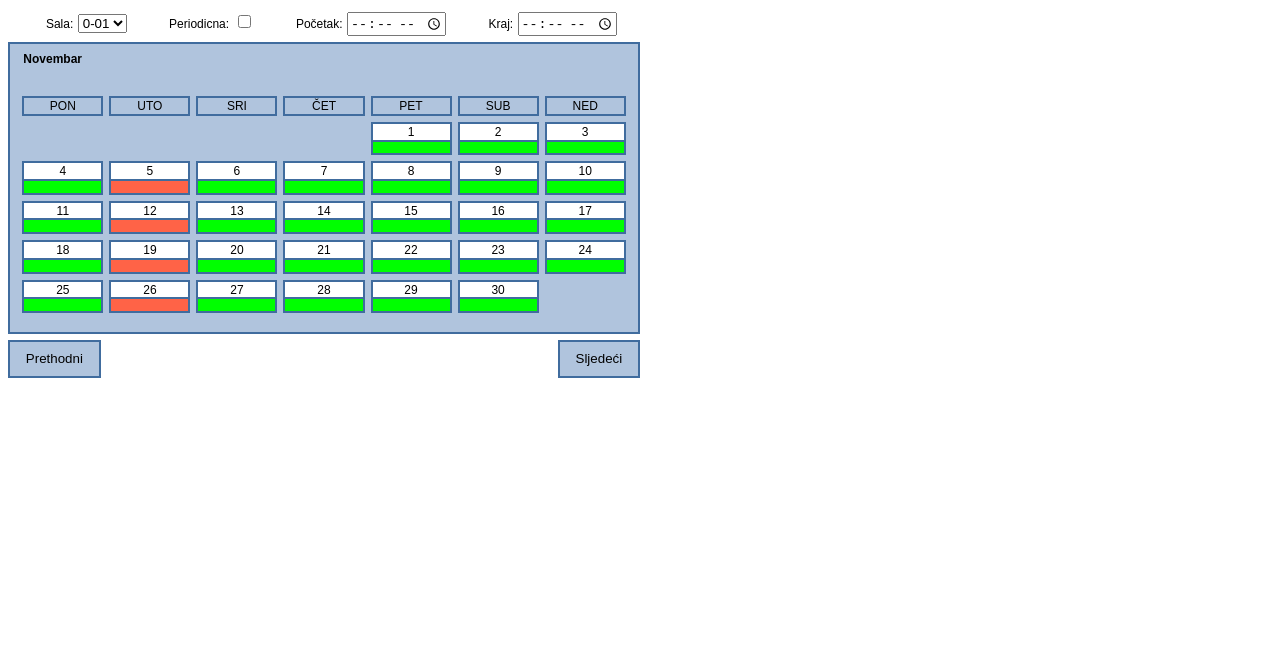
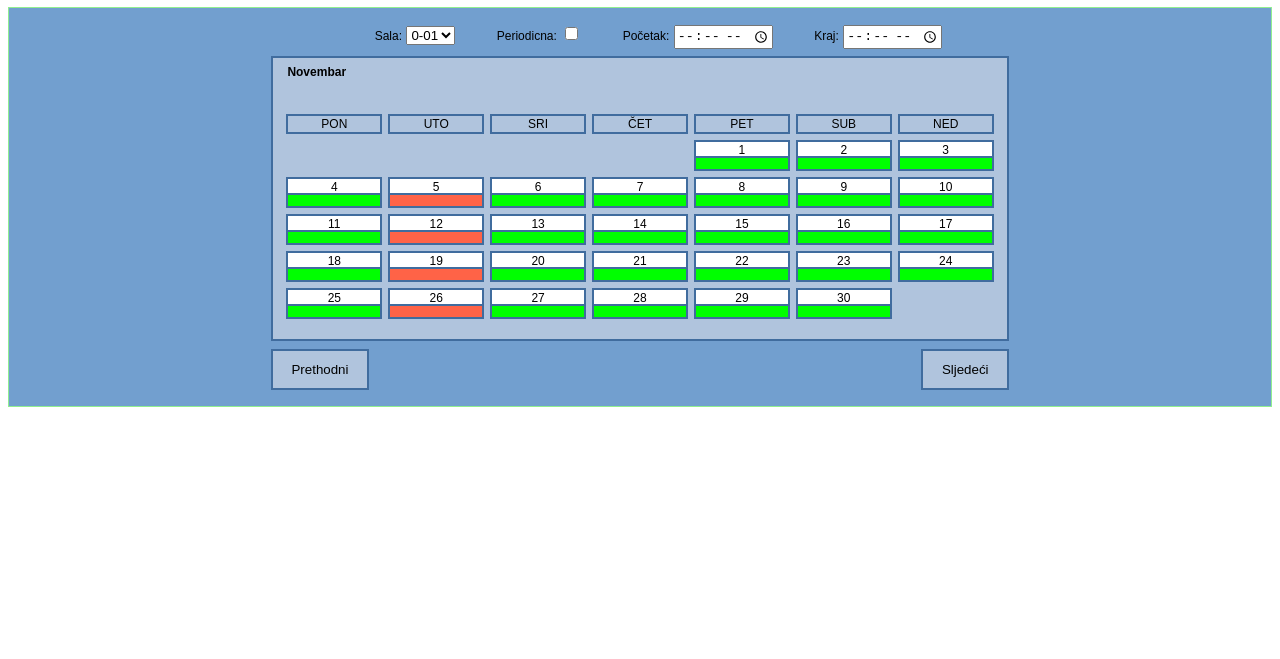
Before and after one commit to fpoljcic/wt-projekat, a plain HTML site: page rezervacija.html in a window 1280 px wide. Shown: the part 141-800 px from the top of the page. Drawn offline with Linux system fonts and the light colour scheme.

Commit message:
Centriran sadrzaj, uljepsan izgled, pojednostavljen css

```diff
--- a/rezervacija.css
+++ b/rezervacija.css
@@ -7,6 +7,7 @@ body {
 	background-color: #729fcf;
 	border: 1px solid lightgreen;
 	font-size: 12px;
+	text-align: center;
 }
 
 .meni ul {
@@ -34,7 +35,12 @@ body {
 }
 
 .sadrzaj {
-	padding-top: 1%;
+	float: left;
+	border: 1px solid lightgreen;
+	background-color: #729fcf;
+	margin-top: 0.5em;
+	padding: 1em;
+	text-align: center;
 }
 
 label {
@@ -43,13 +49,15 @@ label {
 }
 
 .kalendar {
-	width: 50%;
+	margin: auto;
+	width: 60%;
 }
 
 table {
-	float: left;
 	width: 100%;
 	margin-top: 1%;
+	margin-right: auto;
+	margin-left: auto;
 	padding-bottom: 2%;
 	padding-right: 1%;
 	padding-left: 1%;
@@ -79,38 +87,26 @@ th {
 }
 
 .brojevi td {
-	position: relative;
-	padding-bottom: 1.2em;
+	padding-bottom: 1em;
 }
 
-.slobodna::after {
-	position: absolute;
-	width: 100%;
-	height: 40%;
-	right: 0;
-	background-color: #00ff00;
-	border-top: 2px solid #406c9e;
-	content: "";
-	bottom: 0;
+.slobodna {
+	background: linear-gradient(0, #00ff00 0, #00ff00 40%, #406c9e 40%, #406c9e 47%, #ffffff 47%, #ffffff 100%);
 }
 
-.zauzeta::after {
-	position: absolute;
-	width: 100%;
-	height: 40%;
-	right: 0;
-	background-color: #ff6347;
-	border-top: 2px solid #406c9e;
-	content: "";
-	bottom: 0;
+.zauzeta {
+	background: linear-gradient(0, #ff6347 0, #ff6347 40%, #406c9e 40%, #406c9e 47%, #ffffff 47%, #ffffff 100%);
 }
 
 input[type=button] {
-	float: left;
 	background-color: #b0c4dd;
 	border: 2px solid #406c9e;
 	margin-top: 1%;
 	padding: 1.5% 2.5%;
+}
+
+input[name=prethodni] {
+	float: left;
 }
 
 input[name=sljedeci] {
@@ -134,13 +130,16 @@ input[name=sljedeci] {
 		display: none;
 	}
 
+	table {
+		empty-cells: hide;
+	}
+
 	.dani td {
 		margin-top: 2%;
 		margin-bottom: 2%;
 	}
 
 	table {
-		float: none;
 		padding-bottom: 0;
 		width: 200px;
 	}
@@ -148,8 +147,4 @@ input[name=sljedeci] {
 	input[type=button] {
 		float: none;
 	}
-
-	input[name=sljedeci] {
-		margin-left: 3.5em;
-	}
 }
--- a/sale.css
+++ b/sale.css
@@ -7,6 +7,7 @@ body {
 	background-color: #729fcf;
 	border: 1px solid lightgreen;
 	font-size: 12px;
+	text-align: center;
 }
 
 .meni ul {
@@ -36,7 +37,7 @@ body {
 .sadrzaj {
 	border: 1px solid lightgreen;
 	background-color: #729fcf;
-	margin-top: 1%;
+	margin-top: 0.5em;
 	padding: 1em;
 }
 
--- a/unos.css
+++ b/unos.css
@@ -7,6 +7,7 @@ body {
 	background-color: #729fcf;
 	border: 1px solid lightgreen;
 	font-size: 12px;
+	text-align: center;
 }
 
 .meni ul {
@@ -33,10 +34,17 @@ body {
 	margin-top: -40px;
 }
 
+.sadrzaj {
+	border: 1px solid lightgreen;
+	background-color: #729fcf;
+	margin-top: 0.5em;
+	padding: 1em;
+	text-align: center;
+}
+
 form {
 	display: inline-grid;
-	grid-gap: 5%;
-	padding: 1em;
+	grid-gap: 0.5em;
 }
 
 label {
```
Also changed, not shown: pocetna.css (+12 -2 lines), pocetna.html (+2 -0 lines), 10 other files.
